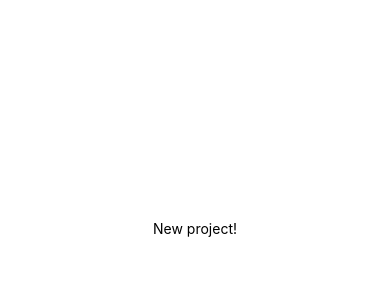
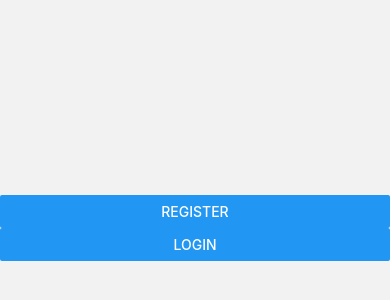
Before and after one commit to jaguiniga/PicMediaSite, a React Native app: screen / in a window 390 px wide. Shown: the part 194-494 px from the top of the page. Built offline with nearby package versions, Linux system fonts and the light colour scheme.

Commit message:
first real commit

```diff
--- a/App.js
+++ b/App.js
@@ -1,21 +1,19 @@
 import { StatusBar } from 'expo-status-bar';
 import React from 'react';
-import { StyleSheet, Text, View } from 'react-native';
 
+
+import { NavigationContainer } from '@react-navigation/native';
+import { createStackNavigator } from '@react-navigation/stack';
+
+import LandingScreen from './components/auth/Landing'
+const Stack = createStackNavigator();
 export default function App() {
   return (
-    <View style={styles.container}>
-      <Text>New project!</Text>
-      <StatusBar style="auto" />
-    </View>
+    <NavigationContainer>{/* Rest of your app code */}
+      <Stack.Navigator initialRouteName="Landing">
+        <Stack.Screen name="Landing" component={LandingScreen} options={{ headerShown: false }}/>
+
+      </Stack.Navigator>
+    </NavigationContainer>
   );
 }
-
-const styles = StyleSheet.create({
-  container: {
-    flex: 1,
-    backgroundColor: '#fff',
-    alignItems: 'center',
-    justifyContent: 'center',
-  },
-});
--- /dev/null
+++ b/components/auth/Landing.js
@@ -0,0 +1,16 @@
+import React from 'react'
+import { Text, View, Button } from 'react-native'
+
+export default function Landing( {navigation} ) {
+    return (
+        <View style={{flex:1, justifyContent: 'center'}}>
+            <Button
+                title="Register"
+                onPress={() => navigation.navigate("Register")} />
+            <Button
+                title="Login"
+                onPress={() => navigation.navigate("Login")} />
+
+        </View>
+    )
+}
--- a/package.json
+++ b/package.json
@@ -8,6 +8,8 @@
     "eject": "expo eject"
   },
   "dependencies": {
+    "@react-navigation/native": "^6.0.2",
+    "@react-navigation/stack": "^6.0.7",
     "expo": "~42.0.1",
     "expo-status-bar": "~1.0.4",
     "react": "16.13.1",
```
Also changed, not shown: 2 other files (tests, documents, lock files or other folders).
